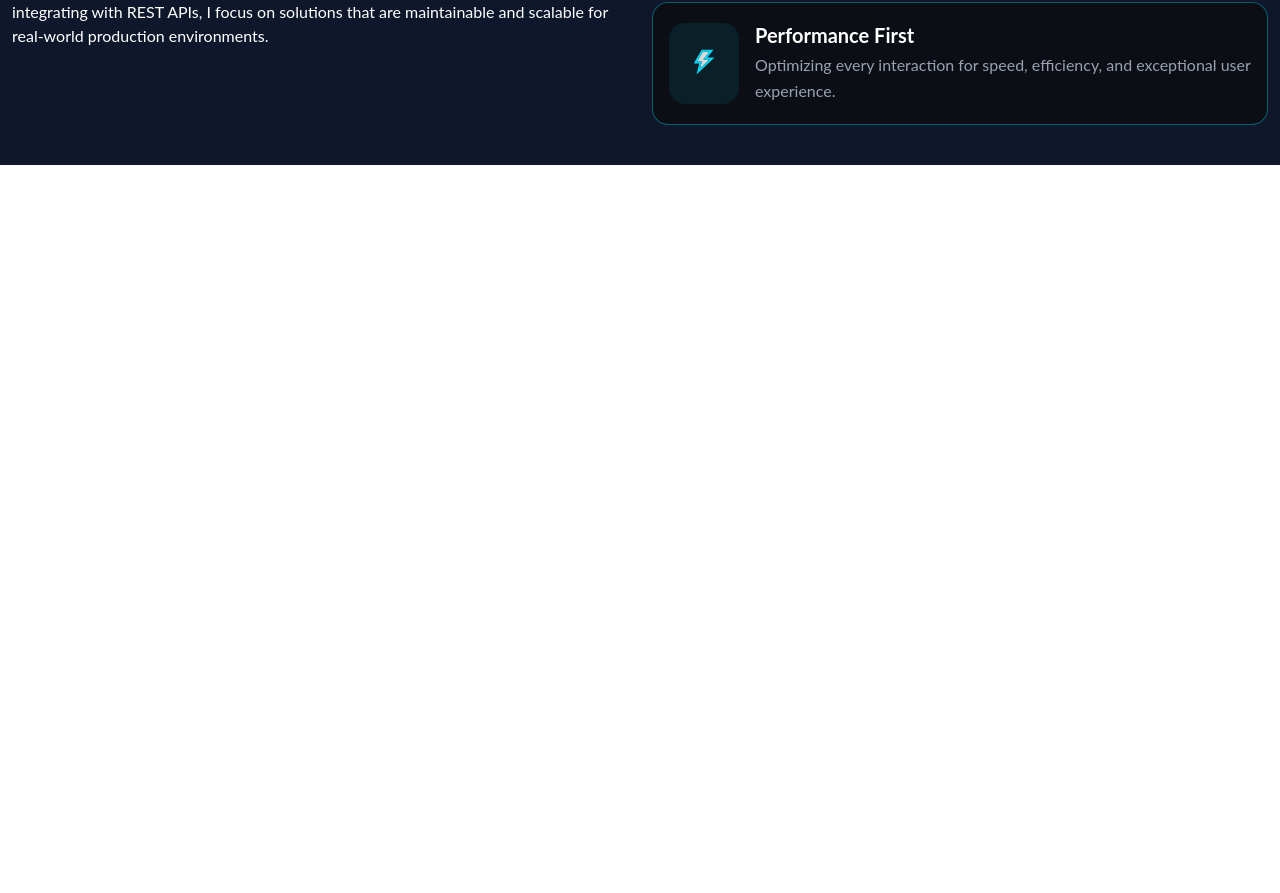
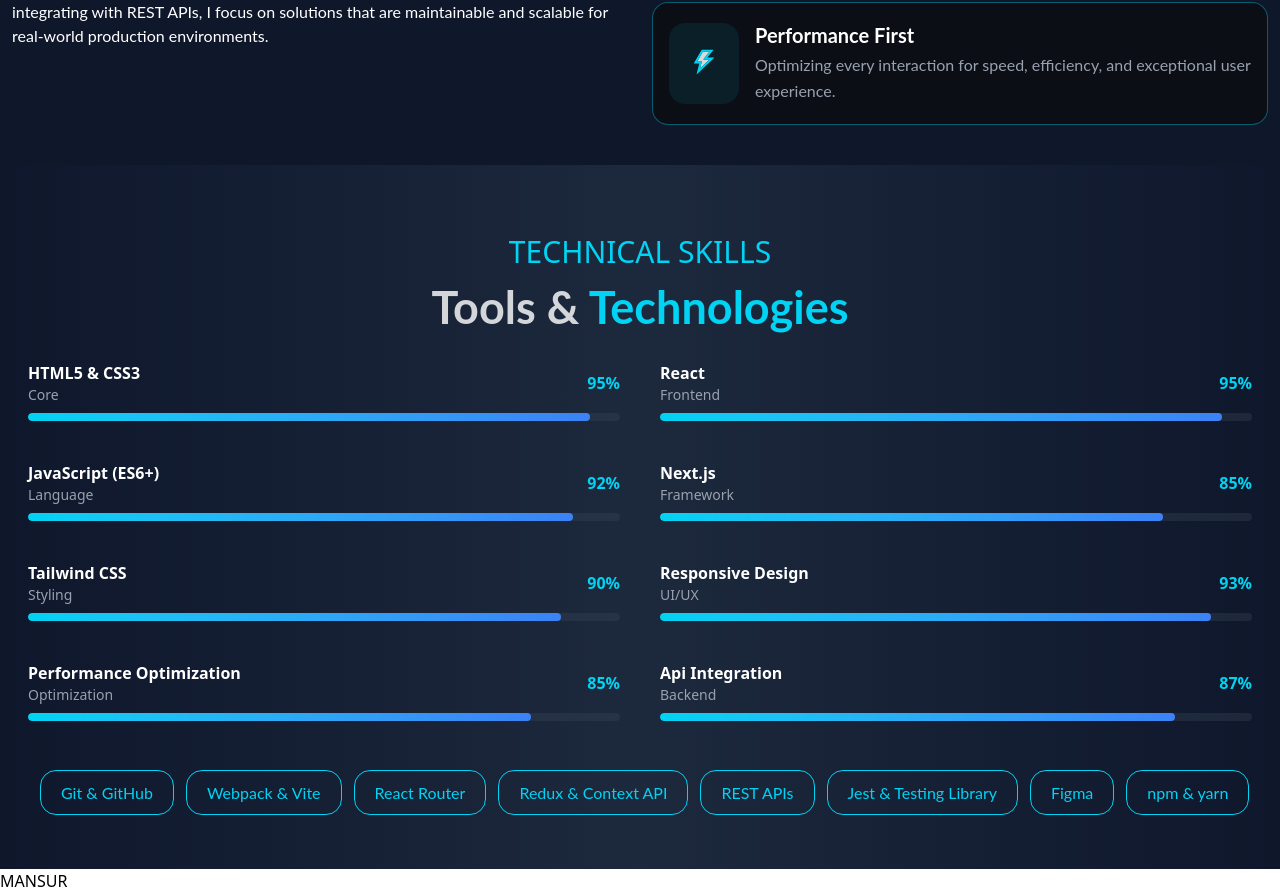
Before and after one commit to Mansur1075/MY-PROTFOLIOY-2, a React (Vite) app: page / in a window 1280 px wide. Shown: the part 1383-2276 px from the top of the page. Before the commit the page ends 1548 px from the top, so only its background shows below. Built offline with nearby package versions, Linux system fonts and the light colour scheme.

Commit message:
porotfolio part

```diff
--- a/src/App.jsx
+++ b/src/App.jsx
@@ -4,6 +4,9 @@
 import { Navbar } from './componntes/Navbar'
 import Bennar from './componntes/Bennar'
 import About from './componntes/About'
+import Skills from './componntes/Skills'
+import Portfolio from './componntes/Portfolio'
+
 
 function App() {
   const [count, setCount] = useState(0)
@@ -14,6 +17,8 @@
     <Navbar/>
     <Bennar/>
     <About/>
+    <Skills/>
+    <Portfolio/>
    </div>
     </>
   )
--- a/src/componntes/Bennar.jsx
+++ b/src/componntes/Bennar.jsx
@@ -34,10 +34,12 @@
                         <p className=' font-lato pt-4 text-[#667766c5] text-[18px]'>Frontend Developer specializing in React, Tailwind CSS, and modern JavaScript. I create
                             component-based architectures that are performant, maintainable, and built for production.</p>
                         <div className="flex gap-4 mt-8">
-                            <button className="shadow-[0_0_15px_rgba(255,255,255,0.6)] bg-linear-to-br font-bold font-lato from-indigo-500 via-purple-500 to-pink-500 text-white px-6 py-3 rounded-full hover:bg-indigo-700 transition">
+                            <button className="shadow-[0_0_15px_rgba(255,255,255,0.6)] bg-linear-to-r from-[#00D3F3] to-[#3B82F6] text-white px-6 py-3 rounded-full hover:bg-indigo-700 transition">
                                 View Projects
                             </button>
-                            <button className="hover:shadow-[0_0_15px_rgba(255,255,255,0.6)] border font-bold font-lato border-indigo-600 text-indigo-600 px-6 py-3 rounded-full hover:bg-indigo-600 hover:text-white transition">
+                            <button className="hover:shadow-[0_0_15px_rgba(255,255,255,0.6)] border font-bold font-lato border-indigo-600 text-indigo-600 px-6 py-3 rounded-full group-hover:bg-gradient-to-r
+                group-hover:from-[#00D3F3]
+                group-hover:to-[#3B82F6] hover:text-white transition">
                                 Download CV<FaCloudDownloadAlt  className=' inline-block ml-2 '/>
                             </button>
                         </div>
--- a/src/componntes/Navbar.jsx
+++ b/src/componntes/Navbar.jsx
@@ -13,7 +13,7 @@
                     <div className="w-full flex justify-center">
                         <div className="w-full max-w-7xl px-4 md:px-6 py-4 flex items-center justify-between">
                             <div className="group flex items-center gap-4 cursor-pointer select-none">
-                                <div className="p-3 rounded-xl bg-[#00D3F3] text-white
+                                <div className="p-3 rounded-xl bg-linear-to-r from-[#00D3F3] to-[#3B82F6] text-white
                               group-hover:bg-white group-hover:text-black
                                 transition-all duration-300 shadow-md hover:shadow-[0_0_15px_rgba(255,255,255,0.6)]">
                                     <FaCode className=" text-[32px] group-hover:rotate-12 transition-transform duration-300" />
@@ -36,7 +36,7 @@
                                 <li className="hover:text-indigo-600 hover:scale-115 cursor-pointer transition">Contact</li>
                                 <li className="hover:text-indigo-600 hover:scale-115 cursor-pointer transition">Projects</li>
                             </ul>
-                            <button className="hover:shadow-[0_0_15px_rgba(255,255,255,0.6)] hidden md:block bg-linear-to-br from-indigo-500 via-purple-500 to-pink-500 text-white text-white px-5 lg:px-6 py-2 rounded-full text-sm hover:bg-indigo-700 transition">
+                            <button className="hover:shadow-[0_0_15px_rgba(255,255,255,0.6)] hidden md:block bg-linear-to-r from-[#00D3F3] to-[#3B82F6] text-white text-white px-5 lg:px-6 py-2 rounded-full text-sm hover:bg-indigo-700 transition">
                                 Hire Me
                             </button>
                         </div>
--- /dev/null
+++ b/src/componntes/Portfolio.jsx
@@ -0,0 +1,11 @@
+import React from 'react'
+
+const Portfolio = () => {
+  return (
+   <section>
+    <h4>MANSUR</h4>
+   </section>
+  )
+}
+
+export default Portfolio
--- /dev/null
+++ b/src/componntes/Skills.jsx
@@ -0,0 +1,83 @@
+
+import { useEffect, useRef, useState } from "react";
+import Container from "./Container";
+const skills = [
+    { name: "HTML5 & CSS3", percent: 95, type: "Core" },
+    { name: "React", percent: 95, type: "Frontend" },
+    { name: "JavaScript (ES6+)", percent: 92, type: "Language" },
+    { name: "Next.js", percent: 85, type: "Framework" },
+    { name: "Tailwind CSS", percent: 90, type: "Styling" },
+    { name: "Responsive Design", percent: 93, type: "UI/UX" },
+    { name: "Performance Optimization", percent: 85, type: "Optimization" },
+    { name: "Api Integration", percent: 87, type: "Backend" },
+];
+
+const Skills = () => {
+    const sectionRef = useRef(null);
+    const [visible, setVisible] = useState(false);
+
+    useEffect(() => {
+        const observer = new IntersectionObserver(
+            ([entry]) => {
+                if (entry.isIntersecting) {
+                    setVisible(true);
+                    observer.disconnect();
+                }
+            },
+            { threshold: 0.3 }
+        );
+
+        if (sectionRef.current) {
+            observer.observe(sectionRef.current);
+        }
+    }, []);
+    return (
+        <section  ref={sectionRef} className="bg-linear-to-r transition-all duration-700 delay-200 from-slate-900 via-slate-800 to-slate-900 py-16 px-4">
+        <Container>
+            <div className=" text-center">
+                <h4 className="text-[30px] text-[#00D3F3] uppercase">Technical Skills</h4>
+                <h2 className=" text-[45px] text-[#ffffffcf] font-bold font-lato pb-5">Tools & <span className=" text-[45px] font-lato font-bold text-[#00D3F3]">Technologies</span></h2>
+            </div>
+            <div className=" w-12/12 mx-auto grid md:grid-cols-2 gap-10">
+
+                {skills.map((skill, i) => (
+                    <div key={i} className="space-y-2">
+                        <div className="flex justify-between items-center">
+                            <div>
+                                <h3 className="text-white font-semibold">
+                                    {skill.name}
+                                </h3>
+                                <p className="text-sm text-gray-400">{skill.type}</p>
+                            </div>
+                            <span className="text-[#00D3F3] font-semibold">
+                                {visible ? `${skill.percent}%` : "0%"}
+                            </span>
+                        </div>
+                        <div className="w-full h-2 bg-gray-700/40 rounded-full overflow-hidden">
+                            <div
+                                className="h-full rounded-full bg-linear-to-r from-[#00D3F3] to-[#3B82F6] transition-all duration-1500"
+                                style={{
+                                    width: visible ? `${skill.percent}%` : "0%",
+                                }}
+                            />
+                        </div>
+                    </div>
+                ))}
+
+            </div>
+            <div className=" w-12/12 justify-center mt-15 cursor-pointer">
+                <span className="ml-3 hover:shadow-[0_0_15px_rgba(255,255,255,0.6)] duration-300 ease-in-out border border-[#00D3F3] py-3 px-5 rounded-2xl text-[16px] text-[#00D3F3]  font-lato">Git & GitHub</span>
+                <span className="ml-3 hover:shadow-[0_0_15px_rgba(255,255,255,0.6)] duration-300 ease-in-out border border-[#00D3F3] py-3 px-5 rounded-2xl text-[16px] text-[#00D3F3]  font-lato">Webpack & Vite</span>
+                <span className="ml-3 hover:shadow-[0_0_15px_rgba(255,255,255,0.6)] duration-300 ease-in-out border border-[#00D3F3] py-3 px-5 rounded-2xl text-[16px] text-[#00D3F3]  font-lato">React Router</span>
+                <span className="ml-3 hover:shadow-[0_0_15px_rgba(255,255,255,0.6)] duration-300 ease-in-out border border-[#00D3F3] py-3 px-5 rounded-2xl text-[16px] text-[#00D3F3]  font-lato">Redux & Context API</span>
+                <span className="ml-3 hover:shadow-[0_0_15px_rgba(255,255,255,0.6)] duration-300 ease-in-out border border-[#00D3F3] py-3 px-5 rounded-2xl text-[16px] text-[#00D3F3]  font-lato">REST APIs</span>
+                <span className="ml-3 hover:shadow-[0_0_15px_rgba(255,255,255,0.6)] duration-300 ease-in-out border border-[#00D3F3] py-3 px-5 rounded-2xl text-[16px] text-[#00D3F3]  font-lato">Jest & Testing Library</span>
+                <span className="ml-3 hover:shadow-[0_0_15px_rgba(255,255,255,0.6)] duration-300 ease-in-out border border-[#00D3F3] py-3 px-5 rounded-2xl text-[16px] text-[#00D3F3]  font-lato">Figma</span>
+                <span className="ml-3 hover:shadow-[0_0_15px_rgba(255,255,255,0.6)] duration-300 ease-in-out border border-[#00D3F3] py-3 px-5 rounded-2xl text-[16px] text-[#00D3F3]  font-lato">npm & yarn</span>
+            </div>
+        </Container>
+        </section>
+    )
+}
+
+export default Skills
```
